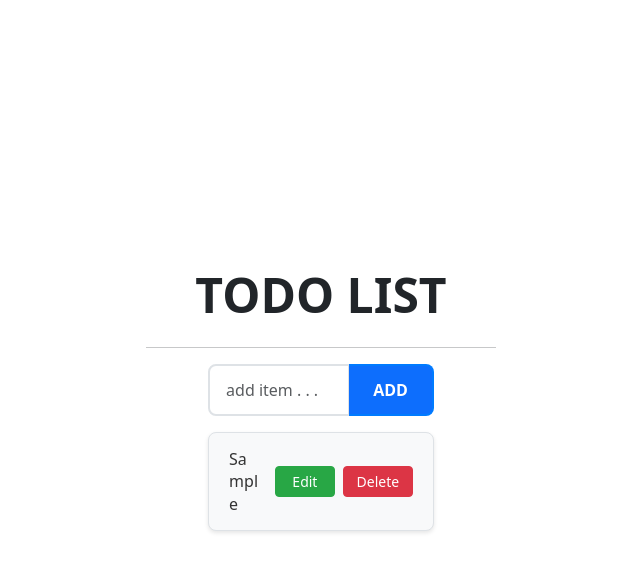
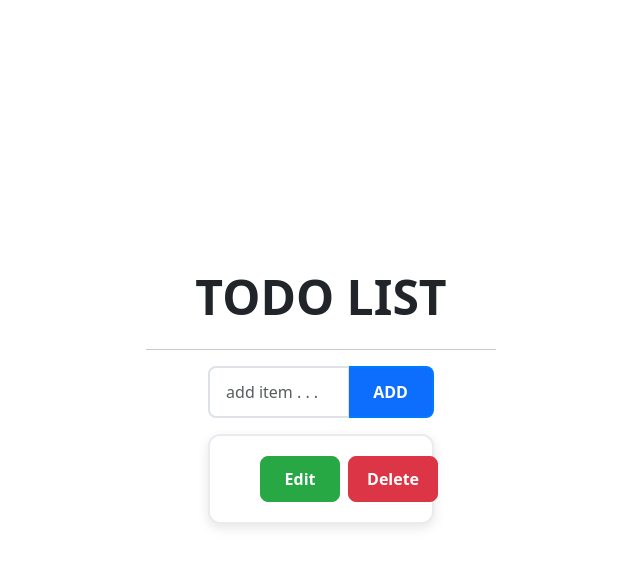
Before and after one commit to Naveenkumarkohli/todoo-react, a React (Vite) app: page / in a window 1280 px wide. Both pictures are taken after typing "Sample" into the empty fields and a click on the button "ADD". Shown: the top 572 px of the page, without its empty margins (319-959 px from the left). Built offline with nearby package versions, Linux system fonts and the light colour scheme.

Commit message:
Increase card sizes and make text single-line for better todo list appearance

```diff
--- a/src/App.jsx
+++ b/src/App.jsx
@@ -146,22 +146,26 @@ class App extends Component {
                                             display: "flex",
                                             justifyContent: "space-between",
                                             alignItems: "center",
-                                            padding: "15px 20px",
-                                            marginBottom: "10px",
-                                            backgroundColor: "#f8f9fa",
-                                            border: "1px solid #dee2e6",
-                                            borderRadius: "8px",
-                                            boxShadow: "0 2px 4px rgba(0,0,0,0.1)"
+                                            padding: "20px 30px",
+                                            marginBottom: "15px",
+                                            backgroundColor: "#ffffff",
+                                            border: "2px solid #e9ecef",
+                                            borderRadius: "12px",
+                                            boxShadow: "0 4px 12px rgba(0,0,0,0.1)",
+                                            minHeight: "70px"
                                         }}
                                     >
                                         <span className="todo-text" style={{
-                                            fontSize: "16px",
+                                            fontSize: "18px",
                                             fontWeight: "500",
-                                            color: "#333",
+                                            color: "#2c3e50",
                                             flex: "1",
                                             textAlign: "left",
-                                            marginRight: "15px",
-                                            wordBreak: "break-word"
+                                            marginRight: "20px",
+                                            whiteSpace: "nowrap",
+                                            overflow: "hidden",
+                                            textOverflow: "ellipsis",
+                                            lineHeight: "1.5"
                                         }}>
                                             {item.value}
                                         </span>
@@ -171,31 +175,33 @@ class App extends Component {
                                             flexShrink: "0"
                                         }}>
                                             <Button
-                                                size="sm"
                                                 variant="success"
                                                 onClick={() => this.editItem(index)}
                                                 style={{
-                                                    minWidth: "60px",
-                                                    fontSize: "14px",
-                                                    fontWeight: "500",
+                                                    minWidth: "80px",
+                                                    fontSize: "16px",
+                                                    fontWeight: "600",
                                                     backgroundColor: "#28a745",
                                                     borderColor: "#28a745",
-                                                    color: "white"
+                                                    color: "white",
+                                                    padding: "10px 16px",
+                                                    borderRadius: "8px"
                                                 }}
                                             >
                                                 Edit
                                             </Button>
                                             <Button
-                                                size="sm"
                                                 variant="danger"
                                                 onClick={() => this.deleteItem(item.id)}
                                                 style={{
-                                                    minWidth: "70px",
-                                                    fontSize: "14px",
-                                                    fontWeight: "500",
+                                                    minWidth: "90px",
+                                                    fontSize: "16px",
+                                                    fontWeight: "600",
                                                     backgroundColor: "#dc3545",
                                                     borderColor: "#dc3545",
-                                                    color: "white"
+                                                    color: "white",
+                                                    padding: "10px 16px",
+                                                    borderRadius: "8px"
                                                 }}
                                             >
                                                 Delete
```
Also changed, not shown: 3 other files (tests, documents, lock files or other folders).
